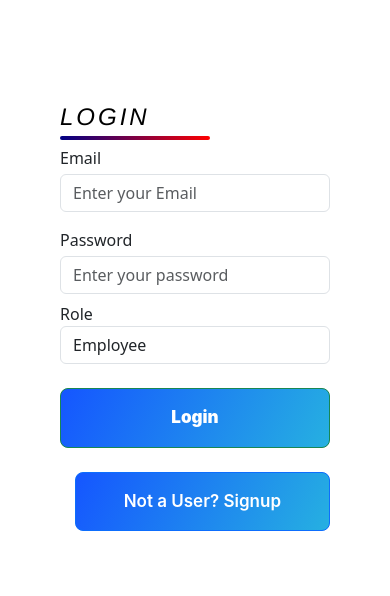
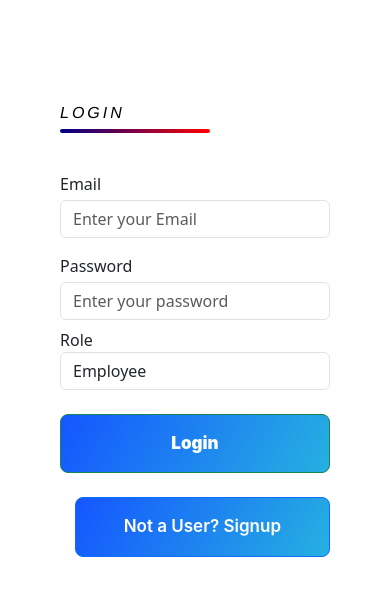
Before and after one commit to BHANURICHANDRASEKHAR/Ionots, a React (Vite) app in the folder frontend/app/: page /manager/view-audit-logs in a window 390 px wide. Shown: the top 596 px of the page. Built offline with nearby package versions, Linux system fonts and the light colour scheme.

Commit message:
update navbar css

```diff
--- a/frontend/app/src/Components/Navbar/Nav.css
+++ b/frontend/app/src/Components/Navbar/Nav.css
@@ -117,3 +117,24 @@
       display: none;
     }
   }
+
+  @media screen and (max-width: 460px) {
+    .medha {
+      height: 0.99rem;
+      object-fit:contain;
+    }
+    .login-name{
+      font-size: 1rem;
+      margin-bottom: 50px;
+    }
+    .login-name::before{
+      content: '';
+      height: 4px;
+      width: 150px;
+      position: absolute;
+      top: 25px;
+      border-radius: 3px;
+      background: linear-gradient(to right, #000084, #ff0000);
+    }
+
+  }
```
